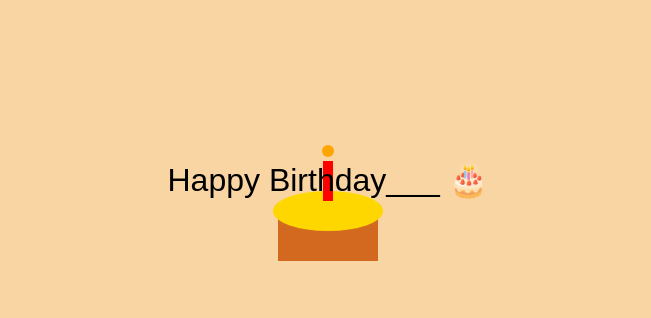
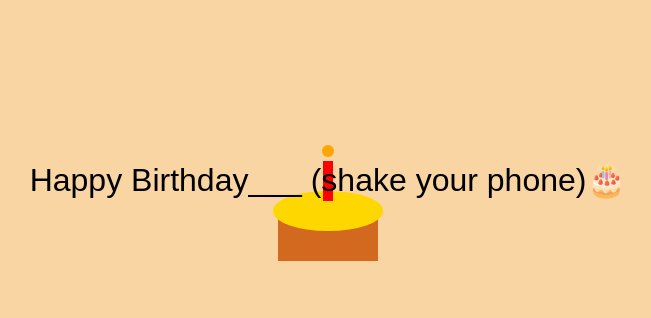
Before and after one commit to Swastik2399/demorun, a plain HTML site: page index.html in a window 1280 px wide. Shown: the part 220-538 px from the top of the page, without its empty margins (312-963 px from the left). Drawn offline with Linux system fonts and the light colour scheme.

Commit message:
index.html

```diff
--- a/index.html
+++ b/index.html
@@ -21,7 +21,7 @@
             <path id="slice" d="M 100 100 L 130 100 L 115 140 Z" fill="#8B4513" opacity="0"/>
         </svg>
     </div>
-    <div id="message" class="hidden">Happy Birthday___ 🎂</div>
+    <div id="message" class="hidden">Happy Birthday___ (shake your phone)🎂</div>
     <div class="balloons" id="balloons"></div>
     <script src="script.js"></script>
 </body>
```
